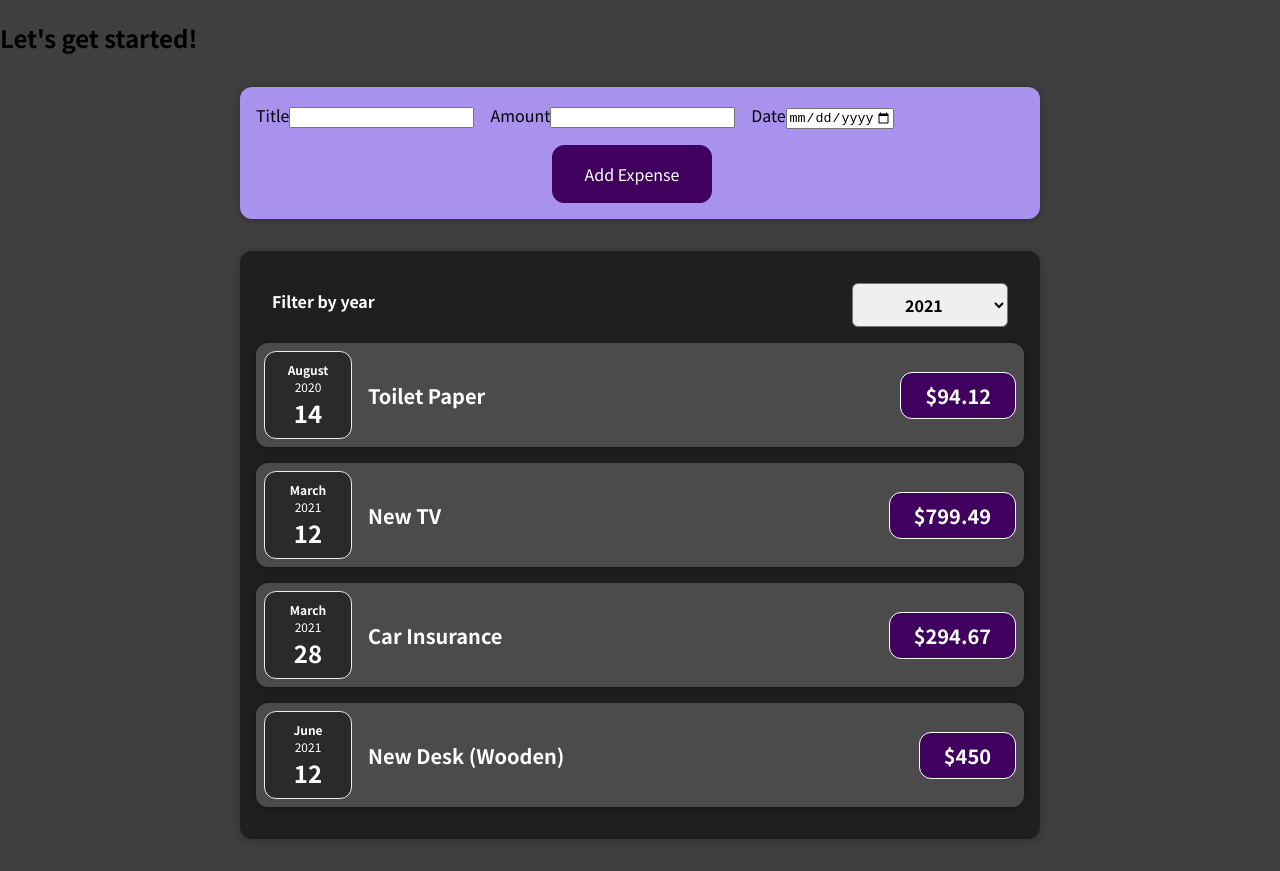
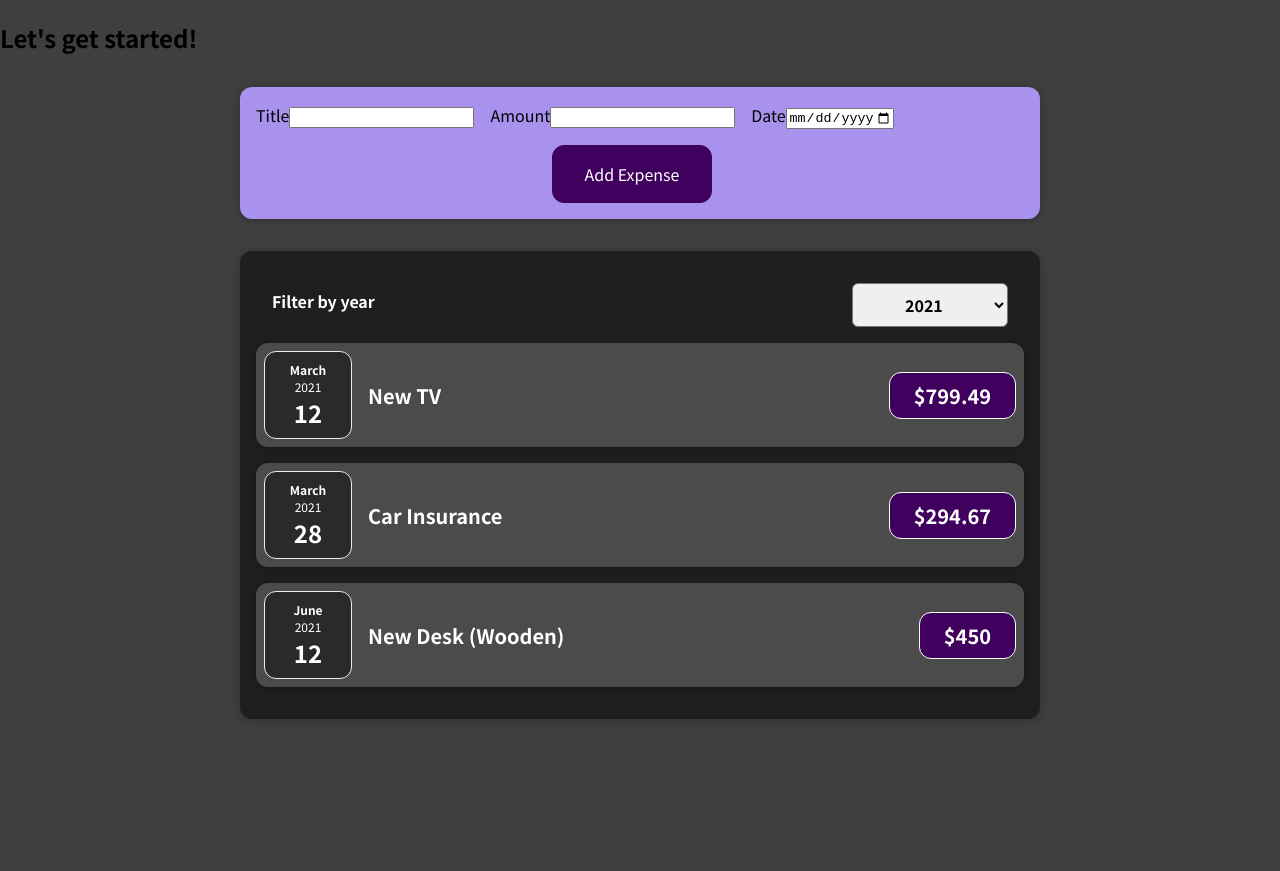
Before and after one commit to MarcinMaciejewski12/Expenses-app, a React (Create React App) app: page / in a window 1280 px wide. After the commit the page ends 800 px from the top, so only its background shows below. Built offline with nearby package versions, Linux system fonts and the light colour scheme.

Commit message:
ExpensesFilter bug fix

```diff
--- a/src/App.js
+++ b/src/App.js
@@ -1,7 +1,8 @@
+import React, { useState } from "react";
 import Expenses from "./components/Expenses";
 import NewExpense from "./components/NewExpense/NewExpense";
-function App() {
-  const expenses = [
+
+const DUMMY_EXPENSES = [
   {
     id: "e1",
     title: "Toilet Paper",
@@ -23,8 +24,14 @@
   },
 ];
 
+const App = () => {
+  const [expenses, setExpenses] = useState(DUMMY_EXPENSES);
+
   const addExpenseHandler = (expense) => {
     console.log(expense);
+    setExpenses((prevExpenses) => {
+      return [expense, ...prevExpenses];
+    });
   };
 
   return (
@@ -34,6 +41,6 @@
       <Expenses items={expenses} />
     </div>
   );
-}
+};
 
 export default App;
--- a/src/components/Expenses.js
+++ b/src/components/Expenses.js
@@ -6,6 +6,10 @@
 
 const Expenses = (props) => {
   const [filteredYear, setFilteredYear] = useState("2021");
+
+  const filteredExpenses = props.items.filter((expense) => {
+    return expense.date.getFullYear().toString() === filteredYear;
+  });
 
   const filterChangeHandler = (selectedYear) => {
     setFilteredYear(selectedYear);
@@ -17,26 +21,14 @@
         selected={filteredYear}
         onFilterChange={filterChangeHandler}
       />
-      <ExpenseItem
-        title={props.items[0].title}
-        amount={props.items[0].amount}
-        date={props.items[0].date}
-      />
-      <ExpenseItem
-        title={props.items[1].title}
-        amount={props.items[1].amount}
-        date={props.items[1].date}
-      />
-      <ExpenseItem
-        title={props.items[2].title}
-        amount={props.items[2].amount}
-        date={props.items[2].date}
-      />
-      <ExpenseItem
-        title={props.items[3].title}
-        amount={props.items[3].amount}
-        date={props.items[3].date}
-      />
+      {filteredExpenses.map((expense) => (
+        <ExpenseItem
+          key={expense.id}
+          title={expense.title}
+          amount={expense.amount}
+          date={expense.date}
+        />
+      ))}
     </Card>
   );
 };
```
Also changed, not shown: 1 other file (tests, documents, lock files or other folders). Lines whose indentation alone changed are shown as unchanged.
